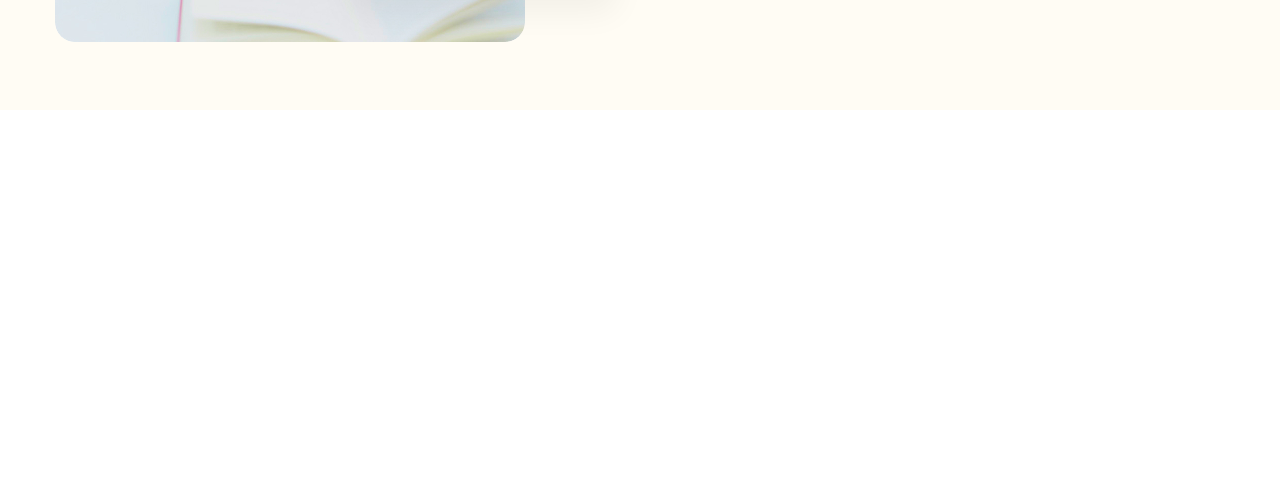
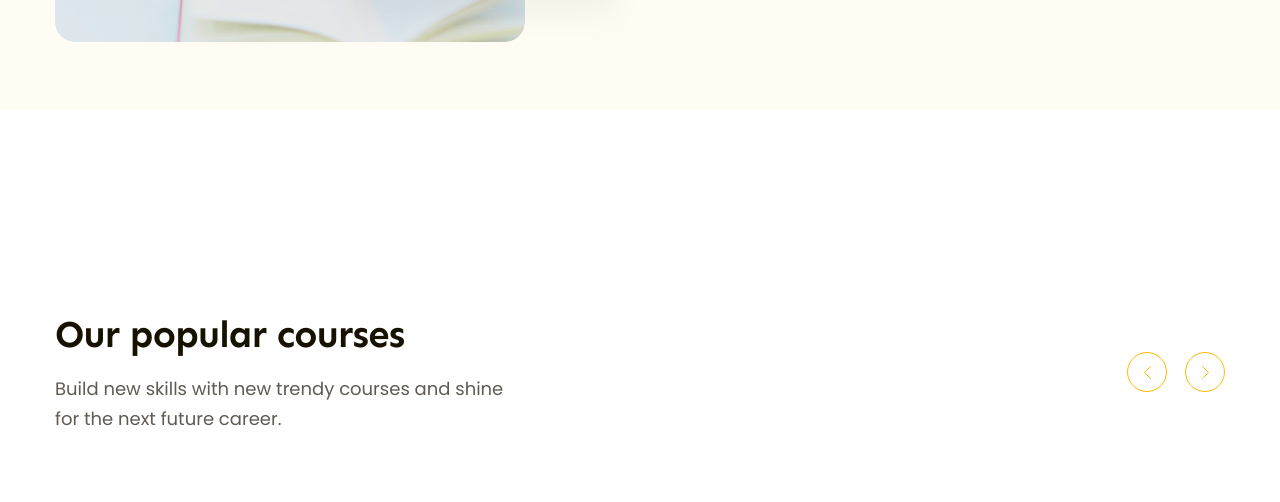
Before and after one commit to lythanh25/DuAn1, a plain HTML site: page index.html in a window 1280 px wide. Shown: the part 793-1295 px from the top of the page. Drawn offline with Linux system fonts and the light colour scheme.

Commit message:
p5: code popular top

```diff
--- a/assets/css/style.css
+++ b/assets/css/style.css
@@ -21,6 +21,15 @@ body {
 /* bỏ gạch chân thẻ a */
 a {
   text-decoration: none;
+}
+
+.heading-lv2 {
+  color: #171100;
+  font-family: var(--font-heading);
+  font-size: 3.8rem;
+  font-weight: 700;
+  line-height: 1.27; /* 126.316% */
+  letter-spacing: -0.76px;
 }
 
 .main-content {
@@ -54,6 +63,7 @@ a {
 }
 
 /* tạo hiệu ứng đứng im cho thanh menu */
+/* như này là chọn class có cả 2  */
 .header.fixed {
   z-index: 1; /*cố định ko cho ảnh dưới chèn qua */
   position: sticky;
@@ -210,7 +220,7 @@ a {
   padding-top: 64px;
 }
 
-.content-block .heading {
+.hero .heading {
   width: 470px;
   color: #171100;
   font-family: var(--font-heading);
@@ -220,14 +230,14 @@ a {
   letter-spacing: -1.16px;
 }
 
-.content-block .nd1 {
+.hero .nd1 {
   margin-top: 22px;
   color: #5f5b53;
   font-size: 1.8rem;
   line-height: 1.68; /* 166.667% */
 }
 
-.content-block .call-to-action {
+.hero .call-to-action {
   margin-top: 38px;
   align-items: center;
   display: flex;
@@ -240,7 +250,7 @@ a {
 }
 
 /* xử lý btn watch */
-.content-block .watch-video {
+.hero .watch-video {
   border: none;
   background: transparent; /* trong suốt*/
   display: flex;
@@ -249,7 +259,7 @@ a {
   cursor: pointer;
 }
 
-.content-block .watch-video .icon {
+.hero .watch-video .icon {
   display: flex;
   align-items: center;
   justify-content: center;
@@ -260,7 +270,7 @@ a {
   box-shadow: 0 8px 16px 0 rgba(0, 0, 0, 0.07);
 }
 
-.content-block .watch-video span {
+.hero .watch-video span {
   color: #171100;
   font-size: 1.8rem;
   font-weight: 600;
@@ -268,15 +278,15 @@ a {
   margin-left: 14px;
 }
 
-.content-block .nd1-Recent {
+.hero .nd1-Recent {
   margin-top: 48px;
 }
 
-.content-block .nd1-strong {
+.hero .nd1-strong {
   margin-top: 8px;
 }
 
-.content-block .nd1-strong strong {
+.hero .nd1-strong strong {
   color: #171100;
   font-family: var(--font-heading);
   font-size: 4.4rem;
@@ -286,6 +296,49 @@ a {
 }
 
 /* có thẻ thay .student = nth-child(2) */
-.content-block .nd1-strong .students {
+.hero .nd1-strong .students {
   margin-left: 28px;
 }
+
+/* ==================popular===================== */
+.popular {
+  padding: 65px 0; /*trong bài ko có nhưng nên để để nếu sau này có cần thêm thì còn thêm đc */
+  /* background-color: cyan; */
+  margin-top: 135px;
+}
+
+.popular-top {
+  display: flex;
+  align-items: center;
+  justify-content: space-between;
+}
+.popular-top .nd1 {
+  margin-top: 16px;
+  width: 458px;
+  color: #5f5b53;
+  font-size: 1.8rem;
+  line-height: 1.67; /* 166.667% */
+}
+
+.popular-top .control-btn {
+  display: flex;
+  justify-content: center;
+  align-items: center;
+  background: transparent;
+  width: 40px;
+  height: 40px;
+  border-radius: 50%;
+  color: var(--primary-color);
+  border: 1px solid var(--primary-color);
+}
+
+.popular-top .controls {
+  display: flex;
+  gap: 18px;
+}
+
+.popular-top .control-btn:hover {
+  color: #fff;
+  background: var(--primary-color);
+  cursor: pointer;
+}
--- a/index.html
+++ b/index.html
@@ -46,8 +46,9 @@
       </div>
     </header>
 
-    <!--header-->
+    <!--main-->
     <main>
+      <!-- hero -->
       <div class="hero">
         <div class="main-content">
           <div class="body">
@@ -127,6 +128,61 @@
           </div>
         </div>
       </div>
+
+      <!-- popular -->
+      <div class="popular">
+        <div class="main-content">
+          <div class="popular-top">
+            <!-- popular left -->
+            <div class="infor">
+              <h1 class="heading-lv2">Our popular courses</h1>
+              <p class="nd1">
+                Build new skills with new trendy courses and shine for the next
+                future career.
+              </p>
+            </div>
+
+            <!-- popular right -->
+            <div class="controls">
+              <button class="control-btn">
+                <!-- <img src="./assets/icon/row-left.svg" alt="" /> -->
+                <!-- có thể thay imd thành svg để cùng chỉnh -->
+                <svg
+                  xmlns="http://www.w3.org/2000/svg"
+                  width="7"
+                  height="13"
+                  viewBox="0 0 7 13"
+                  fill="none"
+                >
+                  <path
+                    d="M6.5 0.5L0.5 6.5L6.5 12.5"
+                    stroke="currentColor"
+                    stroke-linecap="round"
+                    stroke-linejoin="round"
+                  />
+                </svg>
+              </button>
+              <button class="control-btn">
+                <!-- <img src="./assets/icon/row-right.svg" alt="" /> -->
+                <svg
+                  xmlns="http://www.w3.org/2000/svg"
+                  width="7"
+                  height="13"
+                  viewBox="0 0 7 13"
+                  fill="none"
+                >
+                  <path
+                    d="M0.5 0.5L6.5 6.5L0.5 12.5"
+                    stroke="currentColor"
+                    stroke-linecap="round"
+                    stroke-linejoin="round"
+                  />
+                </svg>
+              </button>
+            </div>
+          </div>
+        </div>
+      </div>
     </main>
   </body>
 </html>
```
Also changed, not shown: assets/icon/row-left.svg (added), assets/icon/row-right.svg (added).
